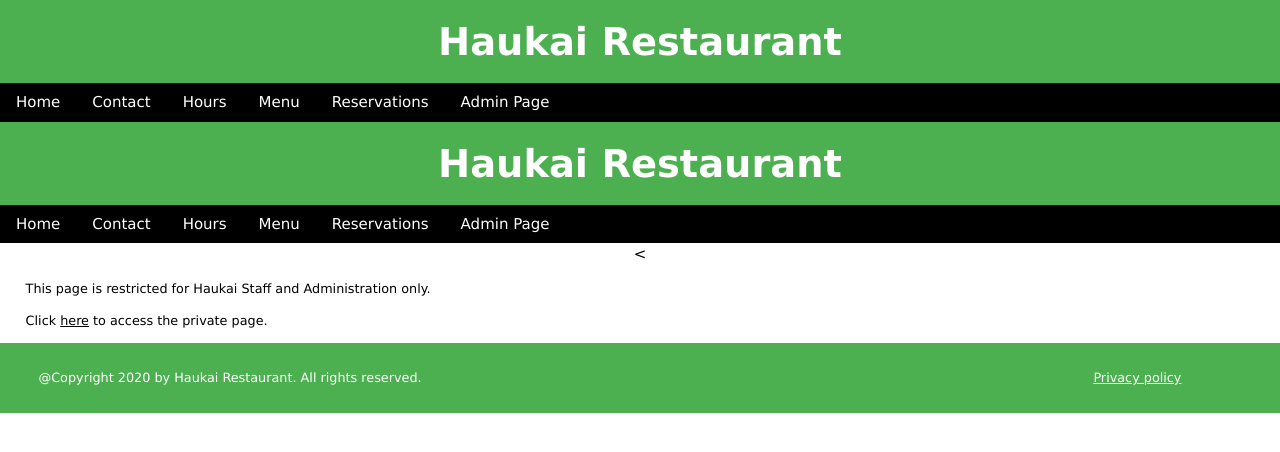
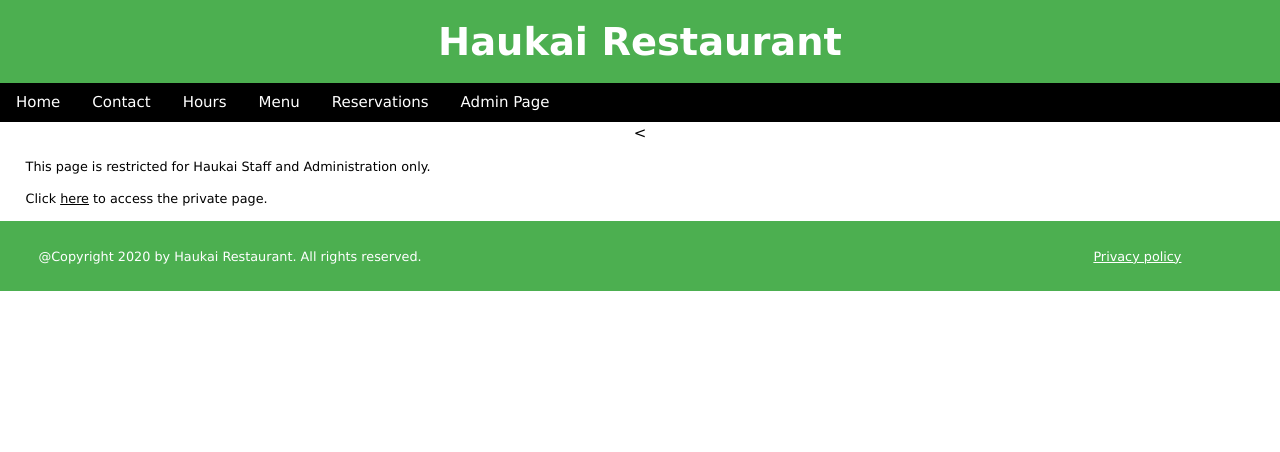
Before and after one commit to louiepaul2009/Haukai, a PHP site: page /admin.php in a window 1280 px wide. Shown: the top 452 px of the page. Run offline with PHP 8.4, Linux system fonts and the light colour scheme.

Commit message:
10th commit

```diff
--- a/admin.php
+++ b/admin.php
@@ -11,18 +11,6 @@ include "navigation.html";
 ?>
 
 <body>
-    <header class="header w3-green">
-        <strong>Haukai Restaurant</strong>
-    </header>
-    <nav class="w3-bar w3-black">
-        <a href='./index.html' class="w3-bar-item w3-button">Home</a>
-        <a href='./contact.html' class="w3-bar-item w3-button">Contact</a>
-        <a href='./calendar.html' class="w3-bar-item w3-button">Hours</a>
-        <a href='./menu.html' class="w3-bar-item w3-button">Menu</a>
-        <a href='./reservation.html' class="w3-bar-item w3-button">Reservations</a>
-		<a href='./admin.html' class="w3-bar-item w3-button">Admin Page</a>
-    </nav>
-
     <!--Here is our page's main content-->
     <main>
         <div class="container" role="Admin">
```
Also changed, not shown: calendar.php (+1 -13 lines), contact.php (+2 -17 lines).
